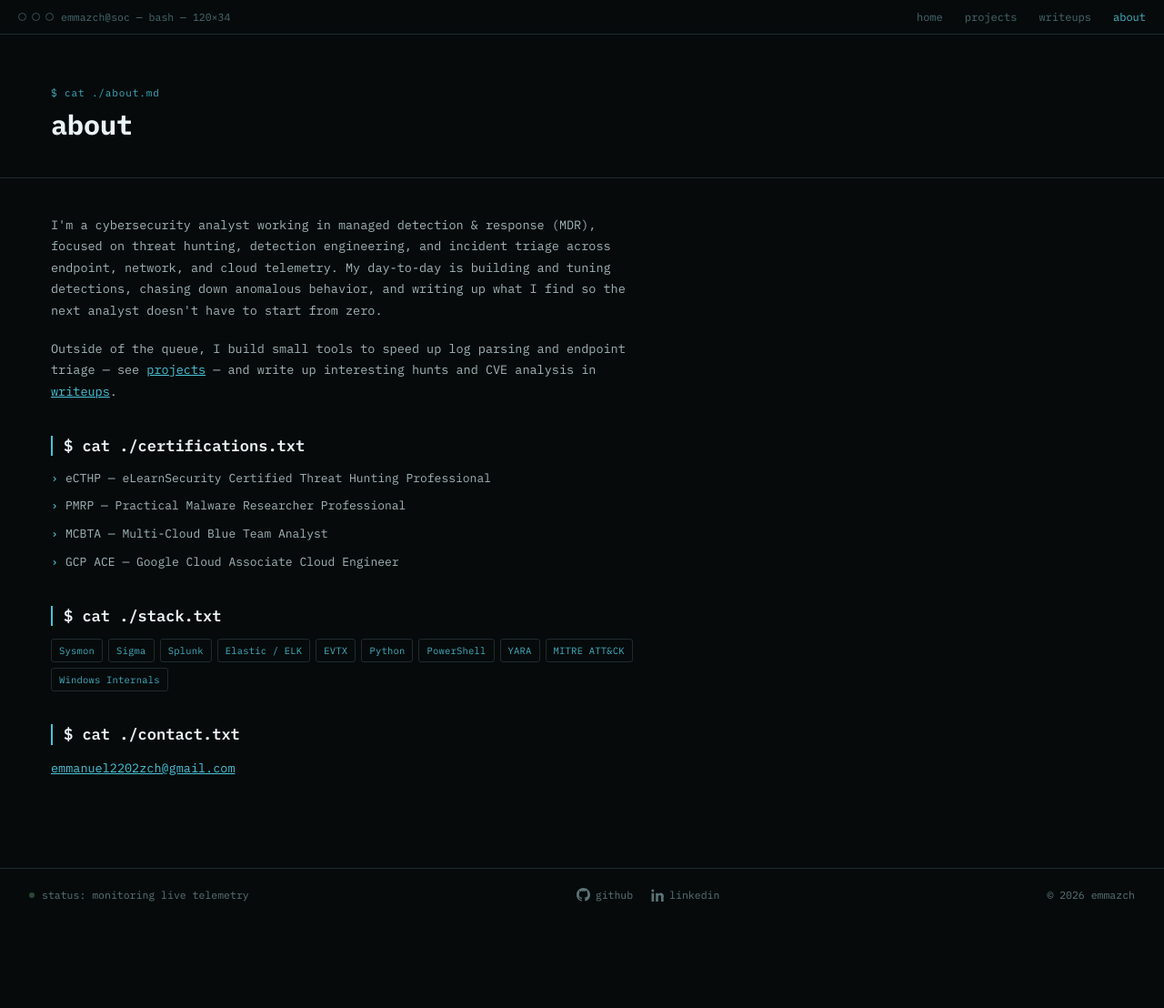
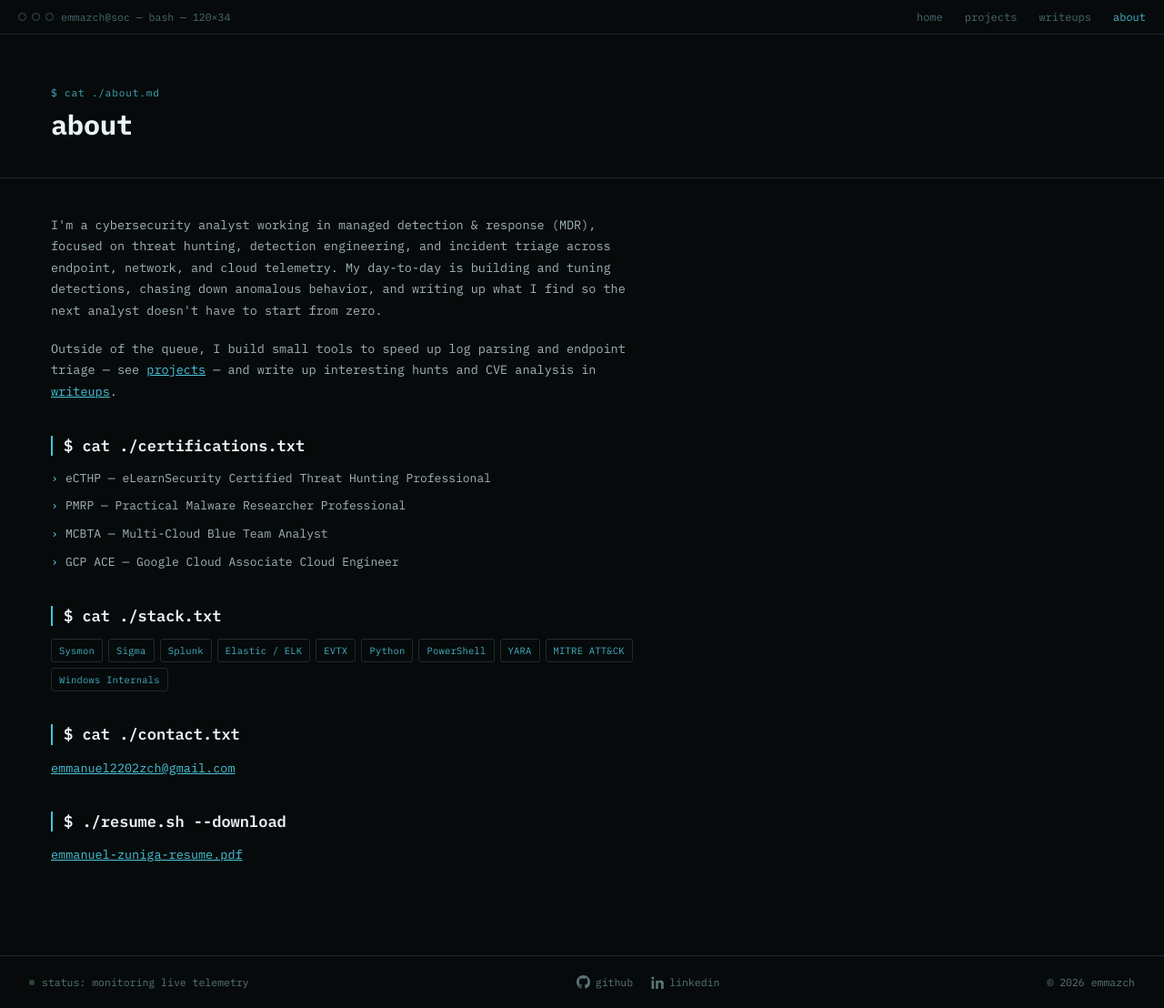
Before and after one commit to Emmazch22/emmazch22.github.io, a Jekyll site: the page built from about.md, in a window 1280 px wide. Shown: the whole page at 91% size. Built offline with Jekyll 4.4.1, drawn with Linux system fonts in a browser that asks for light colours; before the commit the page ends 1012 px from its top, so only the background shows below that.

Commit message:
Add downloadable resume link to about page

```diff
--- a/about.md
+++ b/about.md
@@ -49,4 +49,9 @@ permalink: /about/
   <p>
     <a href="mailto:emmanuel2202zch@gmail.com">emmanuel2202zch@gmail.com</a>
   </p>
+
+  <h2 class="section-title">$ ./resume.sh --download</h2>
+  <p>
+    <a href="{{ '/assets/files/emmanuel-zuniga-resume.pdf' | relative_url }}" download>emmanuel-zuniga-resume.pdf</a>
+  </p>
 </div>
```
Also changed, not shown: 1 other file.
